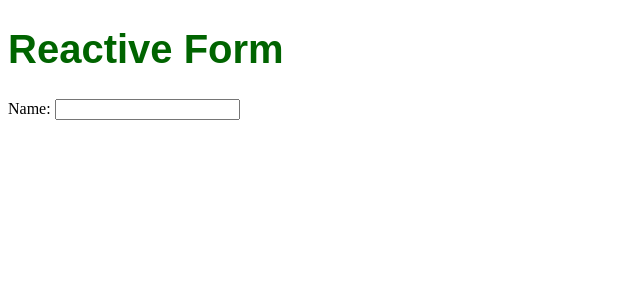
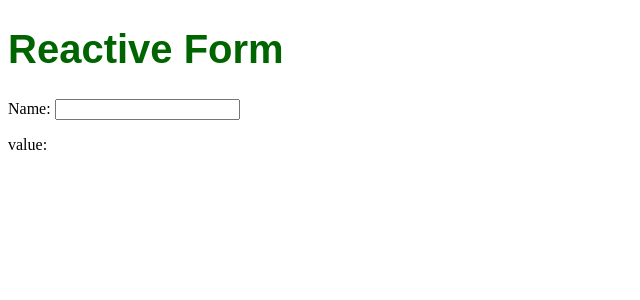
Before and after one commit to Torocy/Reactive-Form, an Angular app: page / in a window 1280 px wide. Shown: the top 300 px of the page, without its empty margins (0-640 px from the left). Built offline with nearby package versions, Linux system fonts and the light colour scheme.

Commit message:
replacing form control value

```diff
--- a/src/app/name-editor/name-editor.component.html
+++ b/src/app/name-editor/name-editor.component.html
@@ -2,3 +2,7 @@
   Name:
   <input type="text"[formControl]="name">
 </label>
+
+<p>
+  value: {{name.value}}
+</p>
--- a/src/app/name-editor/name-editor.component.ts
+++ b/src/app/name-editor/name-editor.component.ts
@@ -11,6 +11,10 @@ export class NameEditorComponent {
   //create a new instance of the form control
   name = new FormControl('');
 
+  updateName() {
+    this.name.setValue('Torocy');
+  }
+
 
 
 }
```
